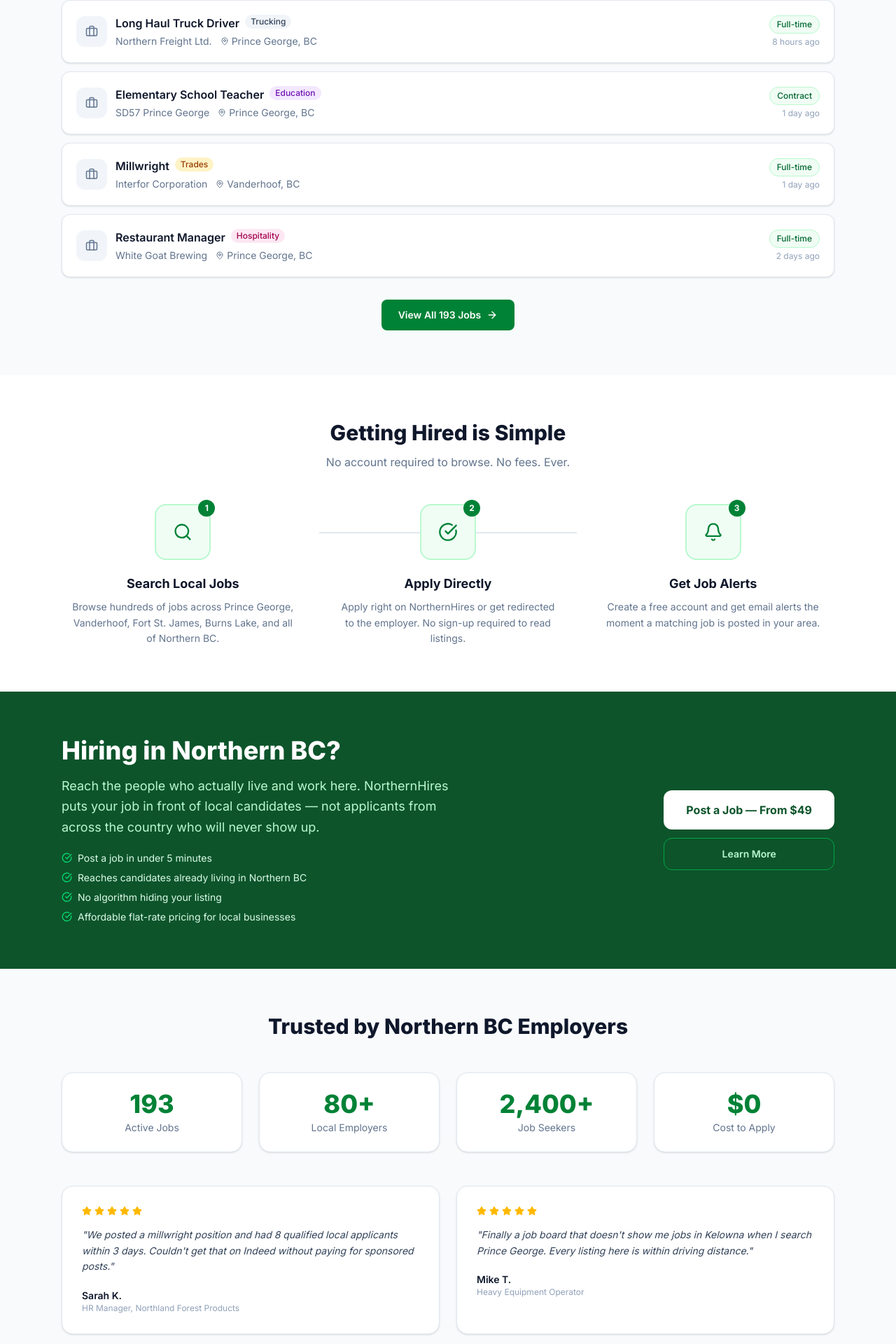
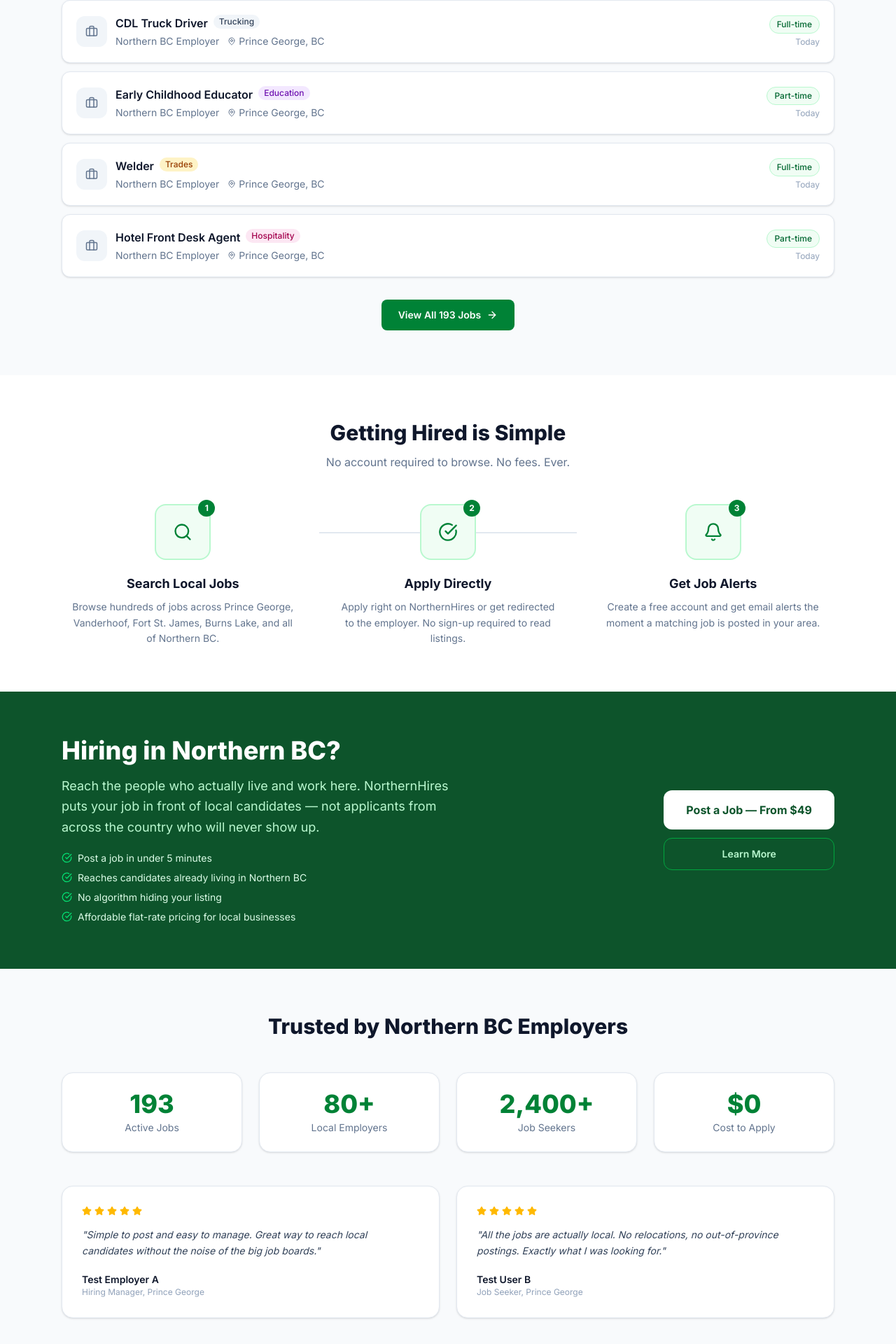
Before and after one commit to zakariaelsabeh1-lab/northernhires, a React (Vite) app: page / in a window 1280 px wide. Shown: the part 2199-4119 px from the top of the page at 70% size. Built offline with nearby package versions, Linux system fonts and the light colour scheme; no server answers.

Commit message:
replace hardcoded jobs and reviews with test data

```diff
--- a/src/pages/HomePage.jsx
+++ b/src/pages/HomePage.jsx
@@ -33,55 +33,55 @@ const RECENT_JOBS = [
   {
     id: 1,
     title: 'Heavy Equipment Operator',
-    company: 'Canfor',
+    company: 'Northern BC Employer',
     location: 'Prince George, BC',
     type: 'Full-time',
-    posted: '2 hours ago',
+    posted: 'Today',
     tag: 'Trades',
   },
   {
     id: 2,
-    title: 'Registered Nurse — ICU',
-    company: 'University Hospital of Northern BC',
+    title: 'Registered Nurse',
+    company: 'Northern BC Employer',
     location: 'Prince George, BC',
     type: 'Full-time',
-    posted: '5 hours ago',
+    posted: 'Today',
     tag: 'Healthcare',
   },
   {
     id: 3,
-    title: 'Long Haul Truck Driver',
-    company: 'Northern Freight Ltd.',
+    title: 'CDL Truck Driver',
+    company: 'Northern BC Employer',
     location: 'Prince George, BC',
     type: 'Full-time',
-    posted: '8 hours ago',
+    posted: 'Today',
     tag: 'Trucking',
   },
   {
     id: 4,
-    title: 'Elementary School Teacher',
-    company: 'SD57 Prince George',
+    title: 'Early Childhood Educator',
+    company: 'Northern BC Employer',
     location: 'Prince George, BC',
-    type: 'Contract',
-    posted: '1 day ago',
+    type: 'Part-time',
+    posted: 'Today',
     tag: 'Education',
   },
   {
     id: 5,
-    title: 'Millwright',
-    company: 'Interfor Corporation',
-    location: 'Vanderhoof, BC',
+    title: 'Welder',
+    company: 'Northern BC Employer',
+    location: 'Prince George, BC',
     type: 'Full-time',
-    posted: '1 day ago',
+    posted: 'Today',
     tag: 'Trades',
   },
   {
     id: 6,
-    title: 'Restaurant Manager',
-    company: 'White Goat Brewing',
+    title: 'Hotel Front Desk Agent',
+    company: 'Northern BC Employer',
     location: 'Prince George, BC',
-    type: 'Full-time',
-    posted: '2 days ago',
+    type: 'Part-time',
+    posted: 'Today',
     tag: 'Hospitality',
   },
 ]
@@ -469,17 +469,17 @@ export default function HomePage() {
           <div className="grid grid-cols-1 md:grid-cols-2 gap-6">
             {[
               {
-                quote:
-                  'We posted a millwright position and had 8 qualified local applicants within 3 days. Couldn\'t get that on Indeed without paying for sponsored posts.',
-                name: 'Sarah K.',
-                role: 'HR Manager, Northland Forest Products',
-              },
-              {
-                quote:
-                  'Finally a job board that doesn\'t show me jobs in Kelowna when I search Prince George. Every listing here is within driving distance.',
-                name: 'Mike T.',
-                role: 'Heavy Equipment Operator',
-              },
+      quote:
+        'Simple to post and easy to manage. Great way to reach local candidates without the noise of the big job boards.',
+      name: 'Test Employer A',
+      role: 'Hiring Manager, Prince George',
+    },
+    {
+      quote:
+        'All the jobs are actually local. No relocations, no out-of-province postings. Exactly what I was looking for.',
+      name: 'Test User B',
+      role: 'Job Seeker, Prince George',
+    },
             ].map(({ quote, name, role }) => (
               <div key={name} className="bg-white rounded-2xl p-7 border border-slate-200 shadow-sm text-left">
                 <div className="flex gap-1 mb-4">
--- a/src/pages/employer/EmployersLandingPage.jsx
+++ b/src/pages/employer/EmployersLandingPage.jsx
@@ -25,12 +25,12 @@ const FEATURES = [
 
 const TESTIMONIALS = [
   {
-    quote: 'We posted a millwright position and had 8 qualified local applicants within three days. Couldn\'t do that on Indeed without paying for sponsored posts.',
-    name: 'Sarah K.', role: 'HR Manager, Northland Forest Products',
+    quote: 'Simple to post and easy to manage. Great way to reach local candidates without the noise of the big job boards.',
+    name: 'Test Employer A', role: 'Hiring Manager, Prince George',
   },
   {
-    quote: 'The view counts alone are worth it. I can see which listings are getting traction and which ones need a new title before wasting the full 30-day window.',
-    name: 'Greg M.', role: 'Operations Manager, Pacific Aggregate',
+    quote: 'The view counts are useful. I can see which listings are getting traction before the 30-day window runs out.',
+    name: 'Test Employer B', role: 'Operations Manager, Prince George',
   },
 ]
 
```
